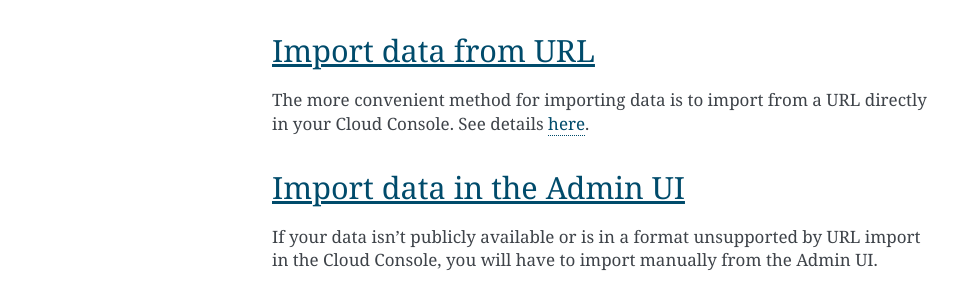
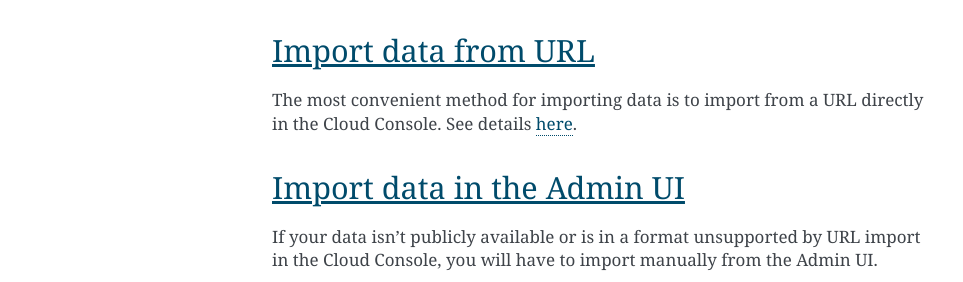
Before and after one commit to crate/cloud-howtos, a Sphinx documentation site: the page built from docs/import-data.rst, in a window 1280 px wide and 900 px high. Shown: the part 425-707 px from the top of the window, without its empty margins (148-1111 px from the left). Built offline with Sphinx 7.4.7, drawn with Linux system fonts in a browser that asks for light colours.

Commit message:
Apply suggestions from code review
Co-authored-by: Romanas Sonkinas <romanass@gmail.com>

```diff
--- a/docs/import-data.rst
+++ b/docs/import-data.rst
@@ -16,8 +16,8 @@ Admin UI of your cluster.
 Import data from URL
 --------------------
 
-The more convenient method for importing data is to import from a URL
-directly in your Cloud Console. See details `here`_.
+The most convenient method for importing data is to import from a URL
+directly in the Cloud Console. See details `here`_.
 
 Import data in the Admin UI
 ---------------------------
```
